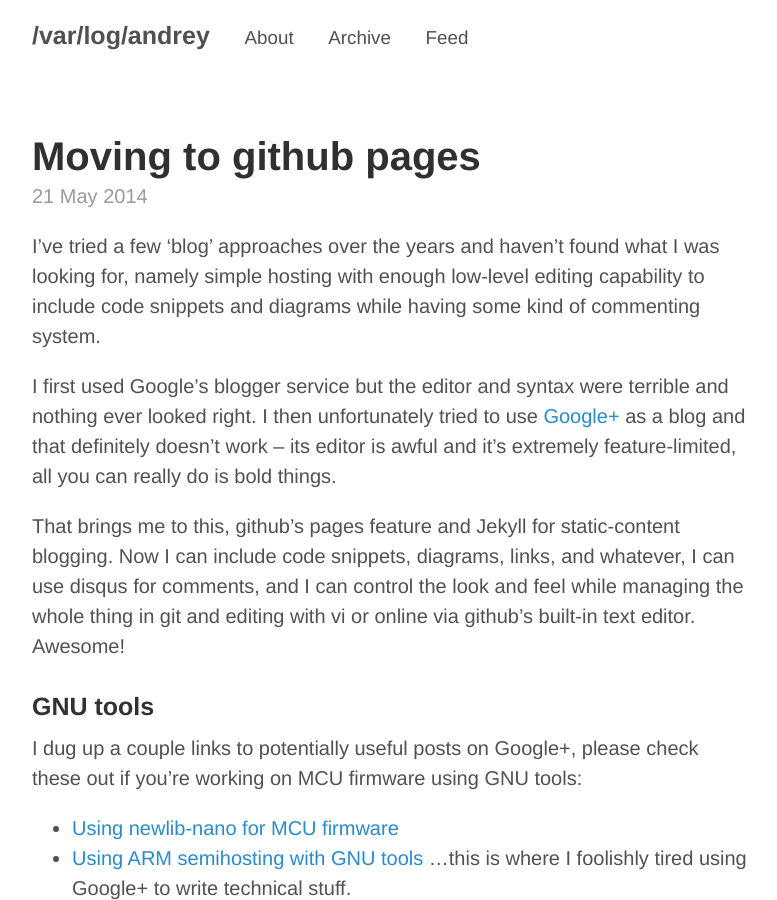
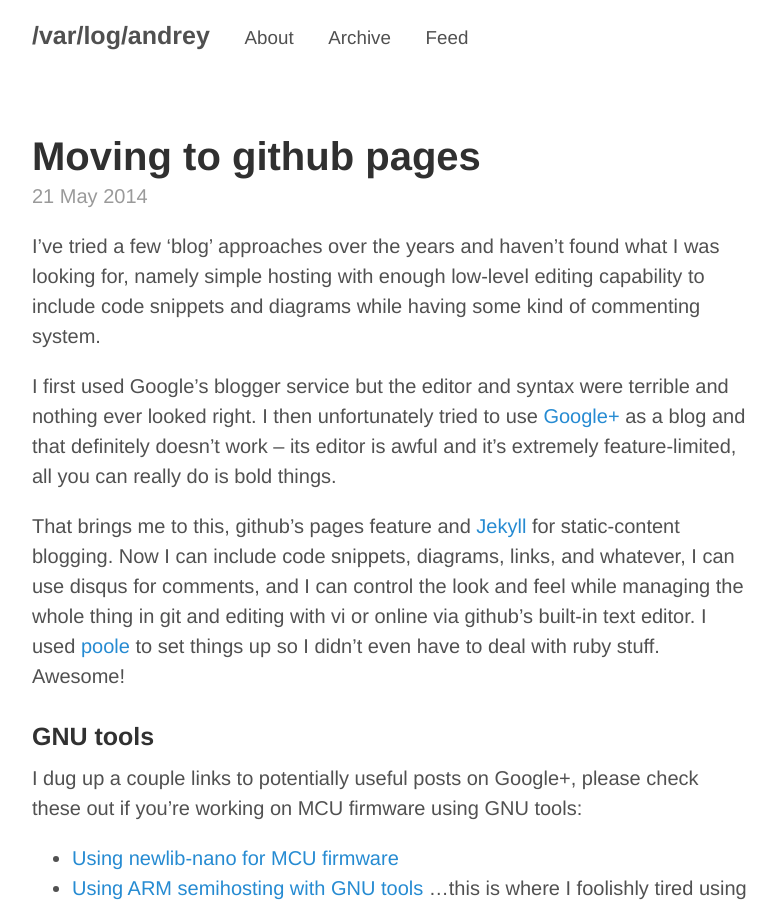
Before and after one commit to yurovsky/yurovsky.github.io, a Jekyll site: the page built from index.html, in a window 1280 px wide and 900 px high. Shown: the whole window, without its empty margins (248-1025 px from the left). Built offline with Jekyll 4.4.1, drawn with Linux system fonts in a browser that asks for light colours; Markdown is read by kramdown in place of the engine named in the settings; the list of posts is cut into pages by our own code; comment, search, counter and statistics services are not loaded.

Commit message:
Update 2014-05-21-moving-to-github-pages.md

```diff
--- a/_posts/2014-05-21-moving-to-github-pages.md
+++ b/_posts/2014-05-21-moving-to-github-pages.md
@@ -11,9 +11,9 @@ unfortunately tried to use [Google+](https://plus.google.com/u/0/+AndreyYurovsky
 feature-limited, all you can really do is bold things.
 
 
-That brings me to this, github's pages feature and Jekyll for static-content blogging.  Now I can include code snippets,
+That brings me to this, github's pages feature and [Jekyll](http://jekyllrb.com/) for static-content blogging.  Now I can include code snippets,
 diagrams, links, and whatever, I can use disqus for comments, and I can control the look and feel while managing the whole
-thing in git and editing with vi or online via github's built-in text editor.  Awesome!
+thing in git and editing with vi or online via github's built-in text editor.  I used [poole](http://getpoole.com/) to set things up so I didn't even have to deal with ruby stuff.  Awesome!
 
 ### GNU tools
 
```
